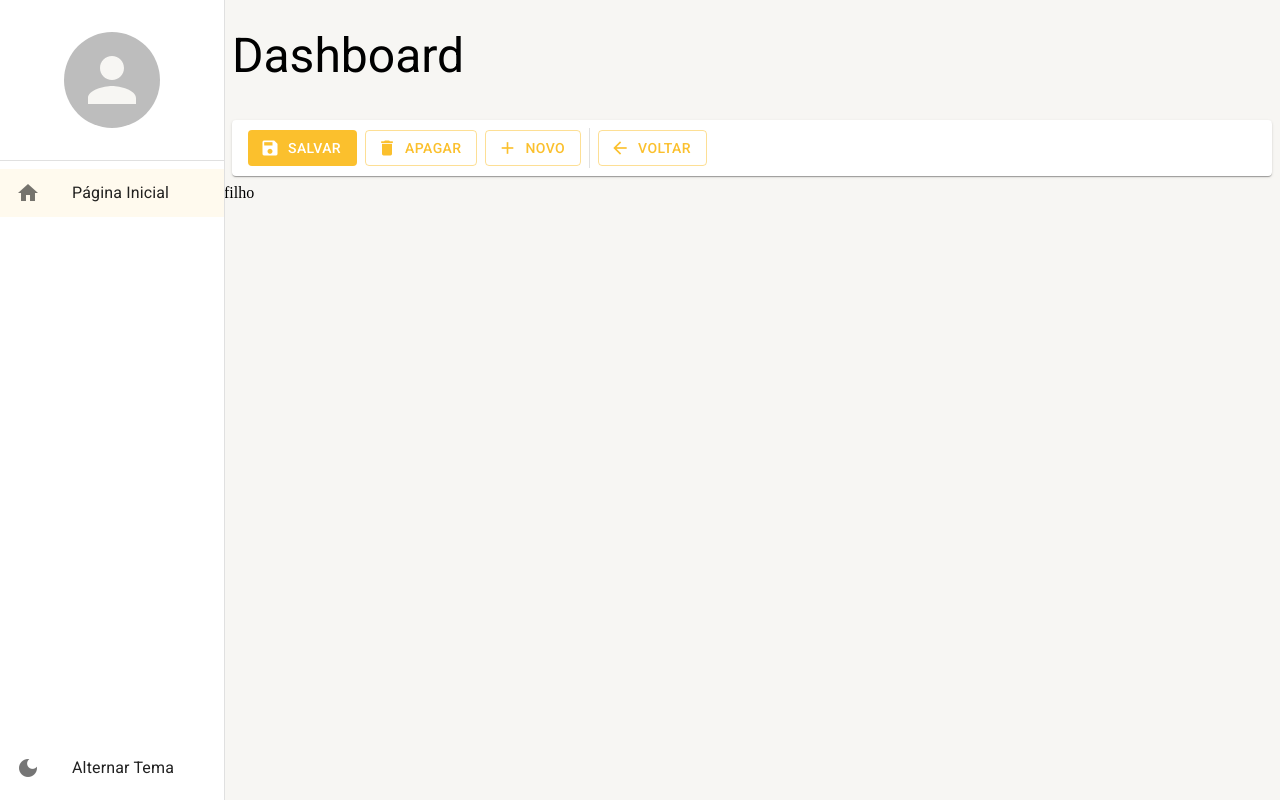
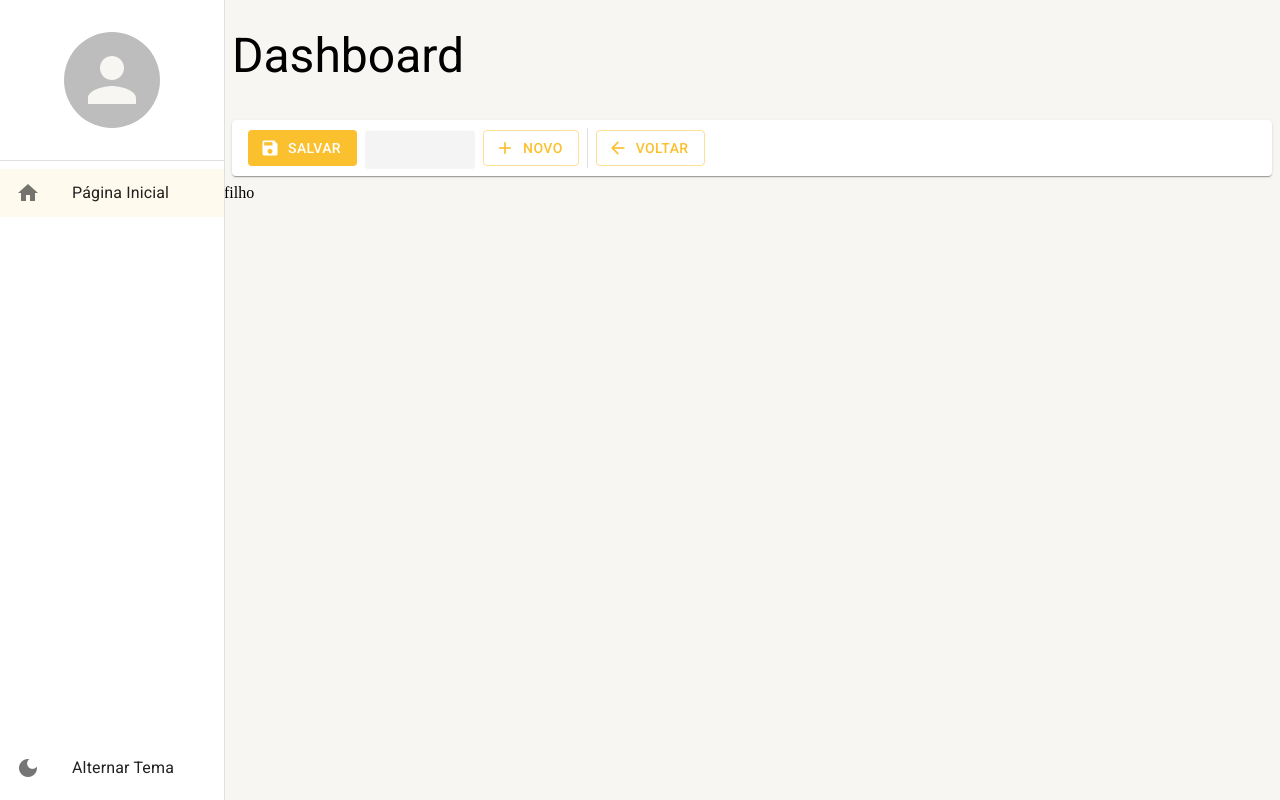
Before and after one commit to raniere57/react-material, a React (Create React App) app: page /pagina-inicial in a window 1280 px wide. Built offline with nearby package versions, Linux system fonts and the light colour scheme.

Commit message:
feat: adicionado skeleto loading do mui

```diff
--- a/src/shared/components/ferramentas-de-detalhe/FerramentasDeDetalhe.tsx
+++ b/src/shared/components/ferramentas-de-detalhe/FerramentasDeDetalhe.tsx
@@ -1,4 +1,4 @@
-import { Box, Button, Divider, Icon, Paper, useTheme } from '@mui/material';
+import { Box, Button, Divider, Icon, Paper, Skeleton, useTheme } from '@mui/material';
 
 
 interface IFerramentasDeDetalheProps {
@@ -7,7 +7,13 @@ interface IFerramentasDeDetalheProps {
   mostrarBotaoVoltar?: boolean
   mostrarBotaoApagar?: boolean
   mostrarBotaoSalvar?: boolean
-  mostrarBotaoSalverEVoltar?: boolean
+  mostrarBotaoSalvarEVoltar?: boolean
+
+  mostrarBotaoNovoCarregando?: boolean
+  mostrarBotaoVoltarCarregando?: boolean
+  mostrarBotaoApagarCarregando?: boolean
+  mostrarBotaoSalvarCarregando?: boolean
+  mostrarBotaoSalvarEVoltarCarregando?: boolean
 
   aoClicarEmNovo?: () => void
   aoClicarEmVoltar?: () => void
@@ -24,7 +30,13 @@ export const FerramentasDeDetalhe = ({
   mostrarBotaoVoltar = true,
   mostrarBotaoApagar = true,
   mostrarBotaoSalvar = true,
-  mostrarBotaoSalverEVoltar = false,
+  mostrarBotaoSalvarEVoltar = false,
+
+  mostrarBotaoNovoCarregando = false,
+  mostrarBotaoVoltarCarregando = false,
+  mostrarBotaoApagarCarregando = true,
+  mostrarBotaoSalvarCarregando = false,
+  mostrarBotaoSalvarEVoltarCarregando = false,
 
   aoClicarEmNovo,
   aoClicarEmVoltar,
@@ -47,7 +59,8 @@ export const FerramentasDeDetalhe = ({
       gap={1}
       alignItems='center'
     >
-      {mostrarBotaoSalvar && (<Button
+      {(mostrarBotaoSalvar && !mostrarBotaoSalvarCarregando) && (
+        <Button
           color='primary'
           variant='contained'
           disableElevation
@@ -56,7 +69,11 @@ export const FerramentasDeDetalhe = ({
         >
           Salvar
         </Button>)}
-      {mostrarBotaoSalverEVoltar && (<Button
+
+      {mostrarBotaoSalvarCarregando && (<Skeleton width={110} height={65} />)}
+
+      {(mostrarBotaoSalvarEVoltar && !mostrarBotaoSalvarEVoltarCarregando) && (
+        <Button
           color='primary'
           variant='outlined'
           disableElevation
@@ -65,7 +82,10 @@ export const FerramentasDeDetalhe = ({
         >
           Salvar e Voltar
         </Button>)}
-      {mostrarBotaoApagar && (<Button
+
+      {mostrarBotaoSalvarEVoltarCarregando && (<Skeleton width={110} height={65} />)}
+
+      {(mostrarBotaoApagar && !mostrarBotaoApagarCarregando) && (<Button
         color='primary'
         variant='outlined'
         disableElevation
@@ -74,7 +94,10 @@ export const FerramentasDeDetalhe = ({
       >
         Apagar
       </Button>)}
-      {mostrarBotaoNovo && (<Button
+
+      {mostrarBotaoApagarCarregando && (<Skeleton width={110} height={65} />)}
+
+      {(mostrarBotaoNovo && !mostrarBotaoNovoCarregando) && (<Button
         color='primary'
         variant='outlined'
         disableElevation
@@ -84,9 +107,11 @@ export const FerramentasDeDetalhe = ({
         {textoBotaoNovo}
       </Button>)}
 
+      {mostrarBotaoNovoCarregando && (<Skeleton width={110} height={65} />)}
+
       <Divider variant='middle' orientation='vertical' />
 
-      {mostrarBotaoVoltar && (<Button
+      {(mostrarBotaoVoltar && !mostrarBotaoVoltarCarregando) && (<Button
         color='primary'
         variant='outlined'
         disableElevation
@@ -95,6 +120,9 @@ export const FerramentasDeDetalhe = ({
       >
         Voltar
       </Button>)}
+
+      {mostrarBotaoVoltarCarregando && (<Skeleton width={110} height={65} />)}
+
     </Box>
   );
 };
```
Lines whose indentation alone changed are shown as unchanged.
